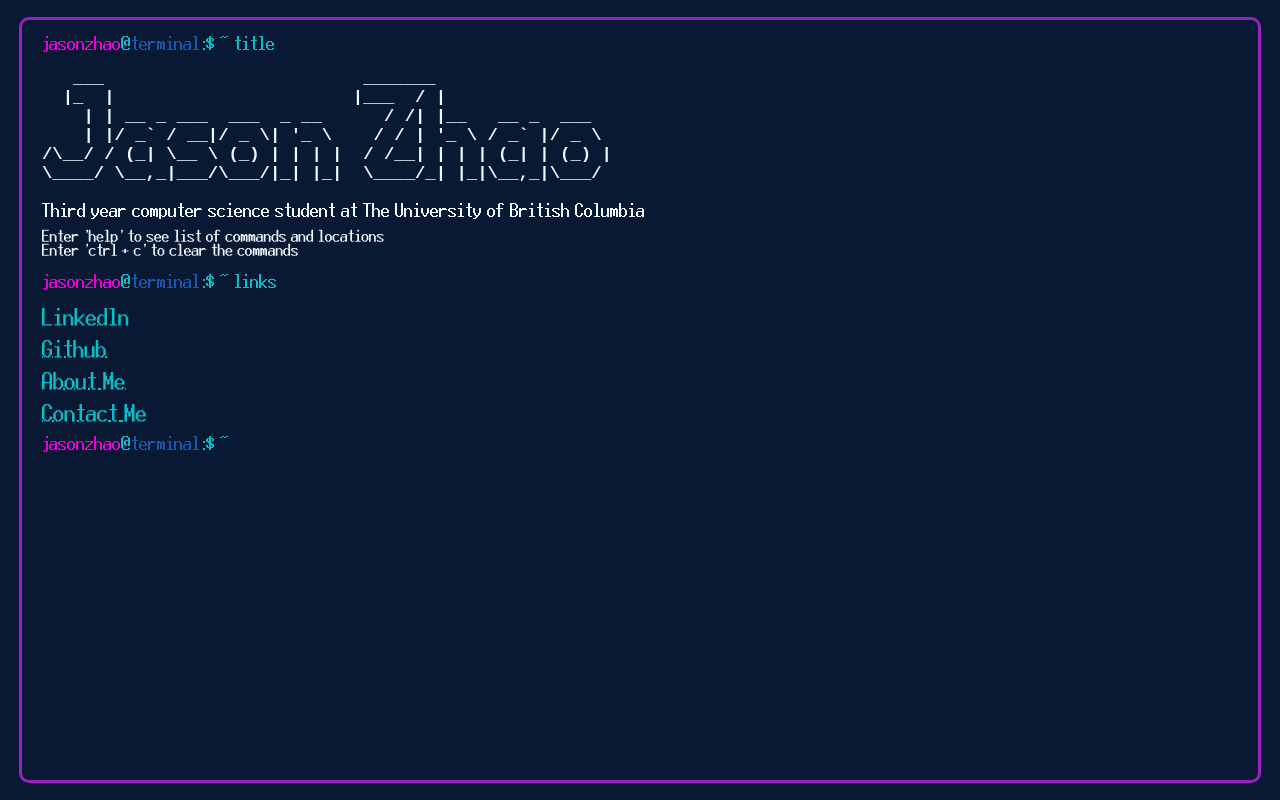
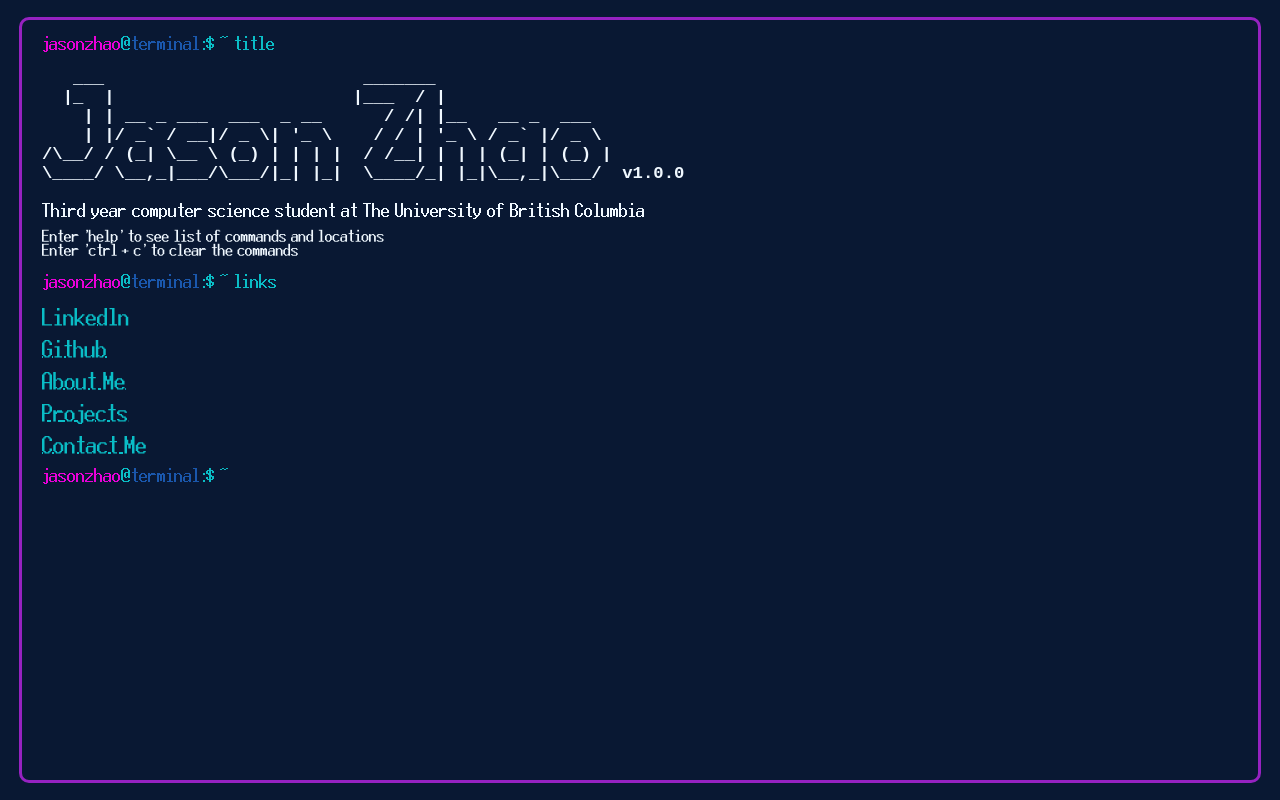
Before and after one commit to jasonz23/personal-website, a React (Create React App) app: page / in a window 1280 px wide. Built offline with nearby package versions, Linux system fonts and the light colour scheme.

Commit message:
added new button for projects

```diff
--- a/src/pages/main-page/index.js
+++ b/src/pages/main-page/index.js
@@ -12,7 +12,7 @@ const MainPage = () => {
                     <pre className="main-page-name-row">    | | __ _ ___  ___  _ __      / /| |__   __ _  ___  </pre>
                     <pre className="main-page-name-row">    | |/ _` / __|/ _ \| '_ \    / / | '_ \ / _` |/ _ \ </pre>
                     <pre className="main-page-name-row">/\__/ / (_| \__ \ (_) | | | |  / /__| | | | (_| | (_) |</pre>
-                    <pre className="main-page-name-row">\____/ \__,_|___/\___/|_| |_|  \____/_| |_|\__,_|\___/ </pre>
+                    <pre className="main-page-name-row">\____/ \__,_|___/\___/|_| |_|  \____/_| |_|\__,_|\___/  v1.0.0</pre>
                     <div className="main-page-subtitle-body">
                         <p className="main-page-subtitle">Third year computer science student at The University of British Columbia</p>
                         <p className="main-page-instructions">Enter 'help' to see list of commands and locations</p>
@@ -24,6 +24,8 @@ const MainPage = () => {
                     <button className="main-page-link" onClick={() => {window.open("https://www.linkedin.com/in/jason-zhao-24a5b8233/")}}>Github</button>
                     <br />
                     <button className="main-page-link" onClick={() => {window.open("/about-me","_self");}}>About Me</button>
+                    <br />
+                    <button className="main-page-link" onClick={() => {window.open("/projects","_self");}}>Projects</button>
                     <br />
                     <button className="main-page-link" onClick={() => {window.open("/contact-me","_self");}}>Contact Me</button>
                     <br />
```
